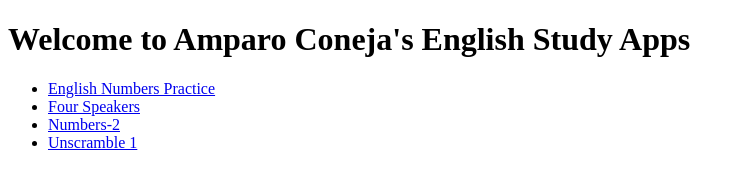
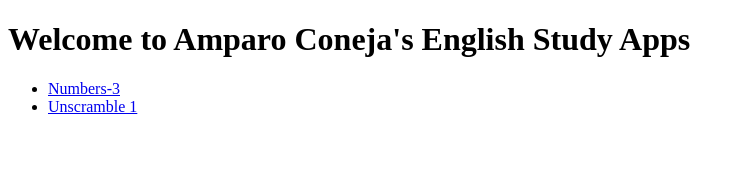
Before and after one commit to AmparoConeja2025/amparoconeja2025.github.io, a plain HTML site: page index.html in a window 1280 px wide. Shown: the whole page, without its empty margins (0-745 px from the left). Drawn offline with Linux system fonts and the light colour scheme.

Commit message:
Update index.html

```diff
--- a/index.html
+++ b/index.html
@@ -7,9 +7,7 @@
   <body>
     <h1>Welcome to Amparo Coneja's English Study Apps</h1>
     <ul>
-      <li><a href="https://amparoconeja2025.github.io/English-Numbers-Practice/">English Numbers Practice</a></li>
-      <li><a href="https://amparoconeja2025.github.io/Four-Speakers/">Four Speakers</a></li>
-      <li><a href="https://amparoconeja2025.github.io/Numbers-2/">Numbers-2</a></li>
+      <li><a href="Numbers-3/">Numbers-3</a></li>
       <li><a href="https://amparoconeja2025.github.io/Unscramble_1/">Unscramble 1</a></li>
     </ul>
   </body>
```
